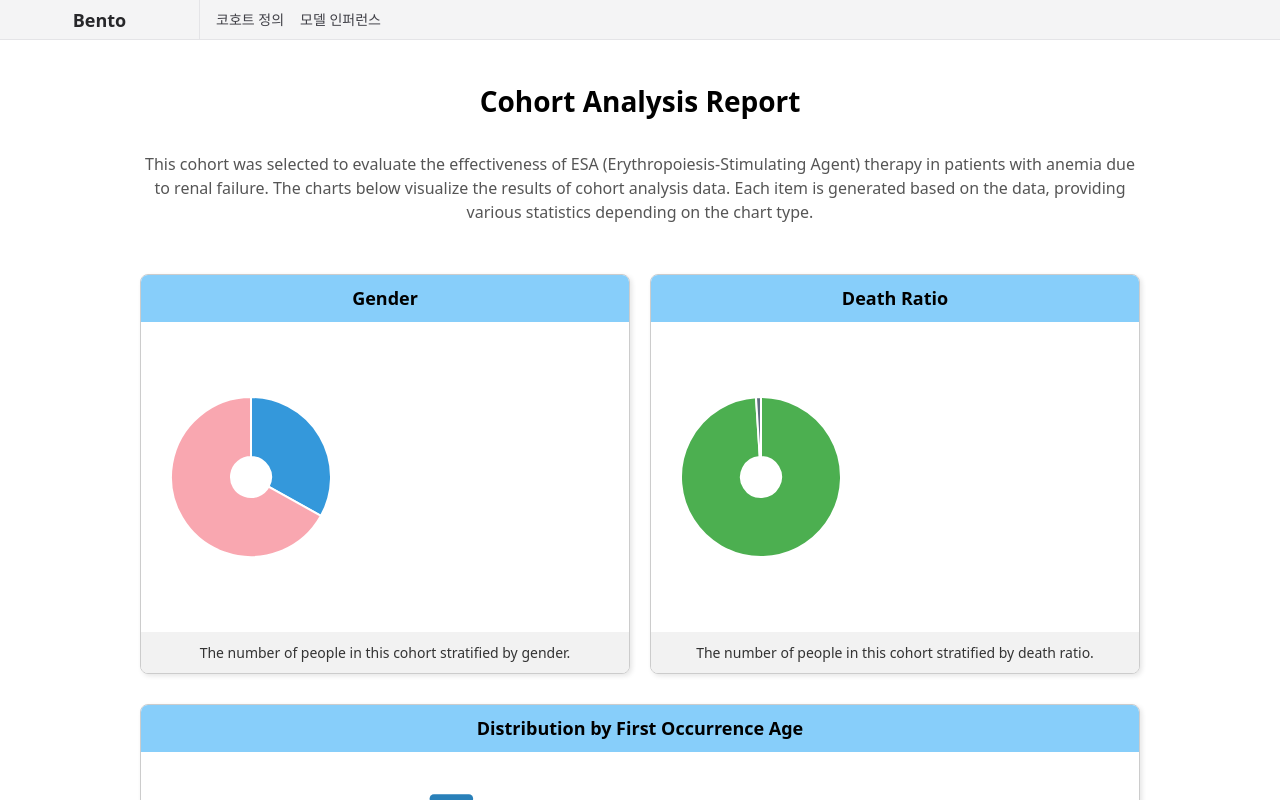
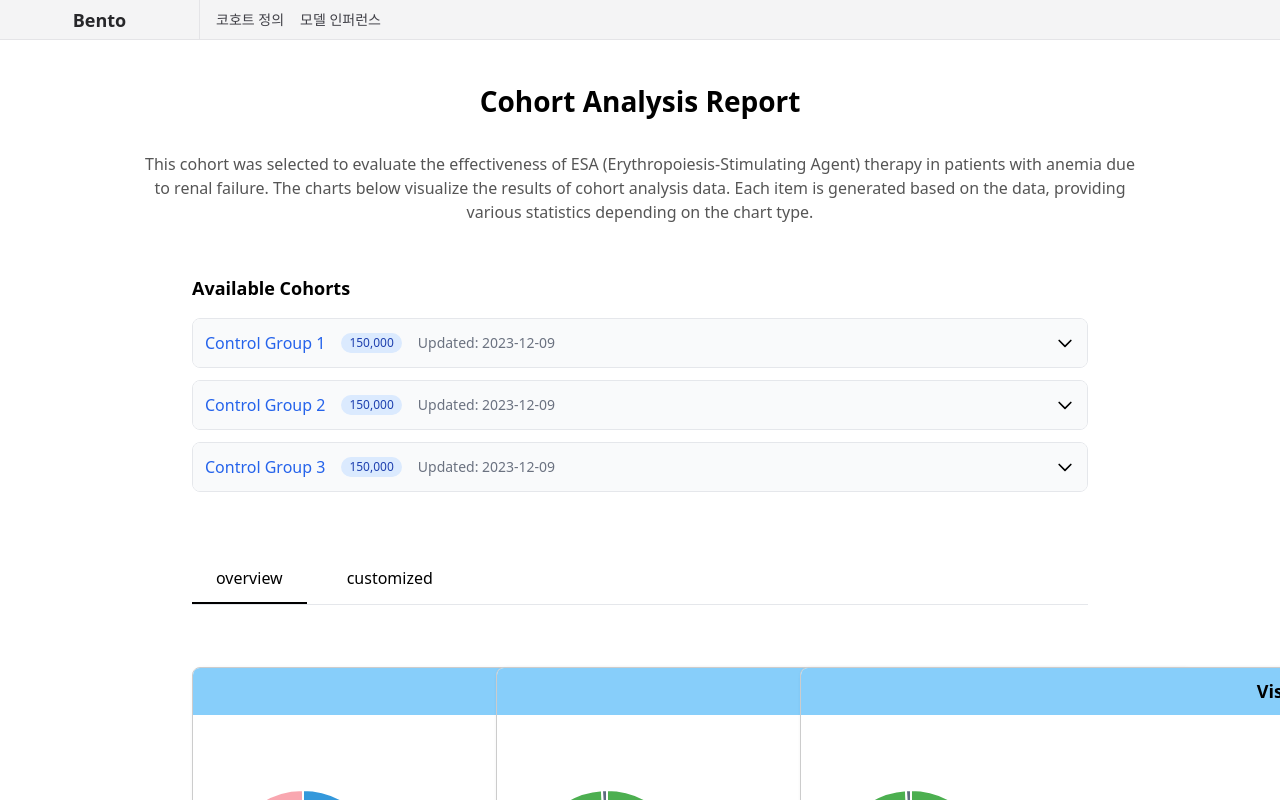
Before and after one commit to kookmin-sw/capstone-2025-16, a SvelteKit app: page /chart in a window 1280 px wide. Built offline with nearby package versions, Linux system fonts and the light colour scheme.

Commit message:
Feat: Cohort 통계 페이지 탭 기능 추가 및 UI 개선

```diff
--- a/src/routes/chart/+page.svelte
+++ b/src/routes/chart/+page.svelte
@@ -5,11 +5,28 @@
 	import BarChartVertical from "../../lib/components/BarChart_vertical.svelte";
     import DonutChart from "$lib/components/DonutChart.svelte";
     import { tick } from "svelte";
+    import { slide } from 'svelte/transition';
 
 	let topTenDrugData = [];
 	let patientAgeData = [];
     let genderData = {};
     let deathRatioData = {};
+
+    // 각 코호트의 열림/닫힘 상태를 추적하기 위한 배열
+    let expandedStates = [false, false, false];
+
+    let activeTab = 'overview'; // 'overview' 또는 'customized'
+
+    // 토글 함수
+    async function toggleExpand(index) {
+        await tick();
+        expandedStates[index] = !expandedStates[index];
+        expandedStates = [...expandedStates];
+    }
+
+    function switchTab(tab) {
+        activeTab = tab;
+    }
 
     // API에서 데이터를 로드하는 함수
     async function loadData() {
@@ -93,6 +110,23 @@
         }
     }
 
+    .tab-container {
+        border-bottom: 1px solid #e5e7eb;
+        margin-bottom: 2rem;
+    }
+
+    .tab {
+        padding: 0.75rem 1.5rem;
+        margin-right: 1rem;
+        cursor: pointer;
+        border-bottom: 2px solid transparent;
+    }
+
+    .tab.active {
+        border-bottom: 2px solid #000;
+        font-weight: 500;
+    }
+
 </style>
 
 <div class="page-container">
@@ -104,33 +138,128 @@
     The charts below visualize the results of cohort analysis data. Each item is generated based on the data, providing various statistics depending on the chart type.
 </div>
 
-    <div class="chart-row">
-        <!-- 도넛 차트를 카드로 표시 -->
+    <!-- Available Cohorts 섹션 -->
+    <div class="w-full max-w-4xl mb-8">
+        <h3 class="text-lg font-semibold mb-4">Available Cohorts</h3>
+        <div class="space-y-3">
+            {#each [1, 2, 3] as cohortId, index}
+                <div class="border rounded-lg overflow-hidden">
+                    <button
+                        class="w-full flex items-center justify-between p-3 bg-gray-50 hover:bg-gray-100 transition-colors"
+                        on:click={() => toggleExpand(index)}
+                    >
+                        <div class="flex items-center gap-4">
+                            <div class="text-blue-600 font-medium">Control Group {cohortId}</div>
+                            <span class="bg-blue-100 text-blue-800 px-2 py-0.5 rounded-full text-xs">150,000</span>
+                            <span class="text-sm text-gray-500">Updated: 2023-12-09</span>
+                        </div>
+                        <svg
+                            class="w-5 h-5 transform transition-transform {expandedStates[index] ? 'rotate-180' : ''}"
+                            fill="none"
+                            stroke="currentColor"
+                            viewBox="0 0 24 24"
+                        >
+                            <path stroke-linecap="round" stroke-linejoin="round" stroke-width="2" d="M19 9l-7 7-7-7" />
+                        </svg>
+                    </button>
+
+                    {#if expandedStates[index]}
+                        <div class="p-4 border-t" transition:slide>
+                            <div class="grid grid-cols-2 gap-4 text-sm">
+                                <div>
+                                    <p class="text-gray-500">ID</p>
+                                    <p class="font-medium">app73501_{cohortId}</p>
+                                </div>
+                                <div>
+                                    <p class="text-gray-500">Author</p>
+                                    <p class="font-medium">John Doe</p>
+                                </div>
+                                <div>
+                                    <p class="text-gray-500">Created at</p>
+                                    <p class="font-medium">2023-12-09 18:43:31</p>
+                                </div>
+                                <div>
+                                    <p class="text-gray-500">Updated at</p>
+                                    <p class="font-medium">2023-12-10 09:15:22</p>
+                                </div>
+                                <div class="col-span-2">
+                                    <p class="text-gray-500">Description</p>
+                                    <p class="font-medium">Detailed analysis of control group patients with specific characteristics and treatment patterns.</p>
+                                </div>
+                                <div class="col-span-2 pt-2">
+                                    <div class="flex gap-4">
+                                        <button class="px-3 py-1.5 text-sm bg-blue-600 text-white rounded-md hover:bg-blue-700">
+                                            View Full Analysis
+                                        </button>
+                                        <button class="px-3 py-1.5 text-sm border border-gray-300 rounded-md hover:bg-gray-50">
+                                            Export Data
+                                        </button>
+                                    </div>
+                                </div>
+                            </div>
+                        </div>
+                    {/if}
+                </div>
+            {/each}
+        </div>
+    </div>
+
+    <!-- 탭 메뉴 -->
+    <div class="tab-container w-full max-w-4xl">
+        <div class="flex">
+            <button
+                class="tab {activeTab === 'overview' ? 'active' : ''}"
+                on:click={() => switchTab('overview')}
+            >
+                overview
+            </button>
+            <button
+                class="tab {activeTab === 'customized' ? 'active' : ''}"
+                on:click={() => switchTab('customized')}
+            >
+                customized
+            </button>
+        </div>
+    </div>
+
+    <!-- 탭 컨텐츠 -->
+    {#if activeTab === 'overview'}
+        <!-- Overview 탭 컨텐츠 -->
+        <div class="grid grid-cols-3 gap-4 w-full max-w-4xl mb-8">
             <ChartCard
                 title="Gender"
-        description="The number of people in this cohort stratified by gender."type="half">
-        <DonutChart data = {genderData} />
+                description="The number of people in this cohort stratified by gender."
+                type="third">
+                <DonutChart data={genderData} />
             </ChartCard>
 
             <ChartCard
                 title="Death Ratio"
-        description="The number of people in this cohort stratified by death ratio."type="half">
-        <DonutChart data = {deathRatioData}/>
+                description="The number of people in this cohort stratified by death ratio."
+                type="third">
+                <DonutChart data={deathRatioData}/>
             </ChartCard>
 
+            <ChartCard
+                title="Visit Type"
+                description="The number of people in this cohort stratified by visit type."
+                type="third">
+                <DonutChart data={deathRatioData}/>
+            </ChartCard>
         </div>
 
-    <!-- 세로형 차트를 카드로 표시 -->
         <ChartCard
-        title="Distribution by First Occurrence Age">
+            title="Distribution by First Occurrence Age"
+            class="w-full max-w-4xl">
             {#if patientAgeData.length > 0}
                 <BarChartVertical data={patientAgeData} />
             {:else}
                 <p>Loading chart...</p>
             {/if}
         </ChartCard>
-
-	<!-- 가로형 차트를 카드로 표시 -->
+    {:else}
+        <!-- Customized 탭 컨텐츠 -->
+        <div class="w-full max-w-4xl space-y-6">
             <ChartCard
                 title="Top 10 Prescribed in Target Group"
                 description="The top 10 most prescribed medications within the cohort.">
@@ -140,4 +269,33 @@
                     <p>Loading chart...</p>
                 {/if}
             </ChartCard>
+            <ChartCard
+                title="Top 10 Condition in Target Group"
+                description="The top 10 conditions within the cohort.">
+                {#if topTenDrugData.length > 0}
+                    <BarChartHorizontal data={topTenDrugData} />
+                {:else}
+                    <p>Loading chart...</p>
+                {/if}
+            </ChartCard>
+            <ChartCard
+                title="Top 10 Procedure in Target Group"
+                description="The top 10 procedures within the cohort.">
+                {#if topTenDrugData.length > 0}
+                    <BarChartHorizontal data={topTenDrugData} />
+                {:else}
+                    <p>Loading chart...</p>
+                {/if}
+            </ChartCard>
+            <ChartCard
+                title="Top 10 Measurement in Target Group"
+                description="The top 10 measurement within the cohort.">
+                {#if topTenDrugData.length > 0}
+                    <BarChartHorizontal data={topTenDrugData} />
+                {:else}
+                    <p>Loading chart...</p>
+                {/if}
+            </ChartCard>
         </div>
+    {/if}
+</div>
```
Lines whose indentation alone changed are shown as unchanged.
